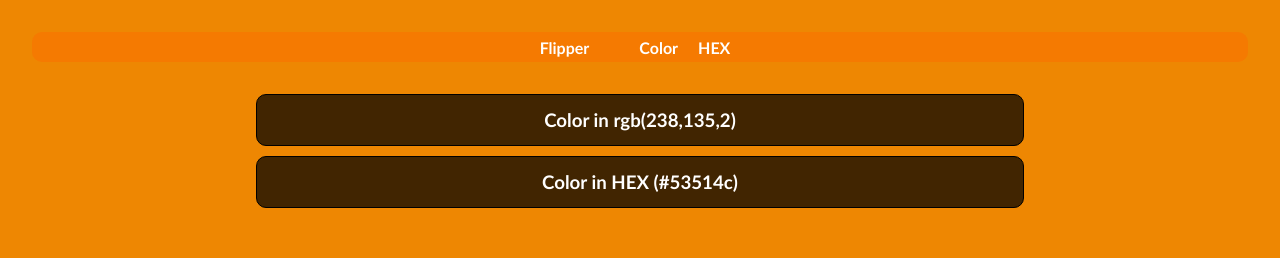
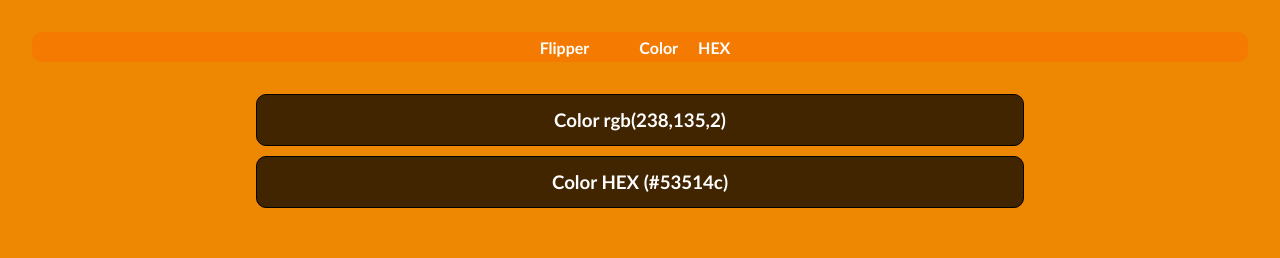
Before and after one commit to Dharmveer47/Color-flipper, a plain HTML site: page index.html in a window 1280 px wide. Shown: the top 258 px of the page. Drawn offline with Linux system fonts and the light colour scheme.

Commit message:
Update index.html

```diff
--- a/index.html
+++ b/index.html
@@ -20,12 +20,12 @@
     </nav>
     <main>
         <div class="heading">
-            <h3>Color in rgb(
+            <h3>Color rgb(
                 <span id="rand1"> 255</span>,
                 <span id="rand2">255</span>,
                 <span id="rand3">255 </span>)
             </h3>
-            <h3 class="h3">Color in HEX (
+            <h3 class="h3">Color HEX (
                 <span id="hex1">0</span>
                 )
             </h3>
```
